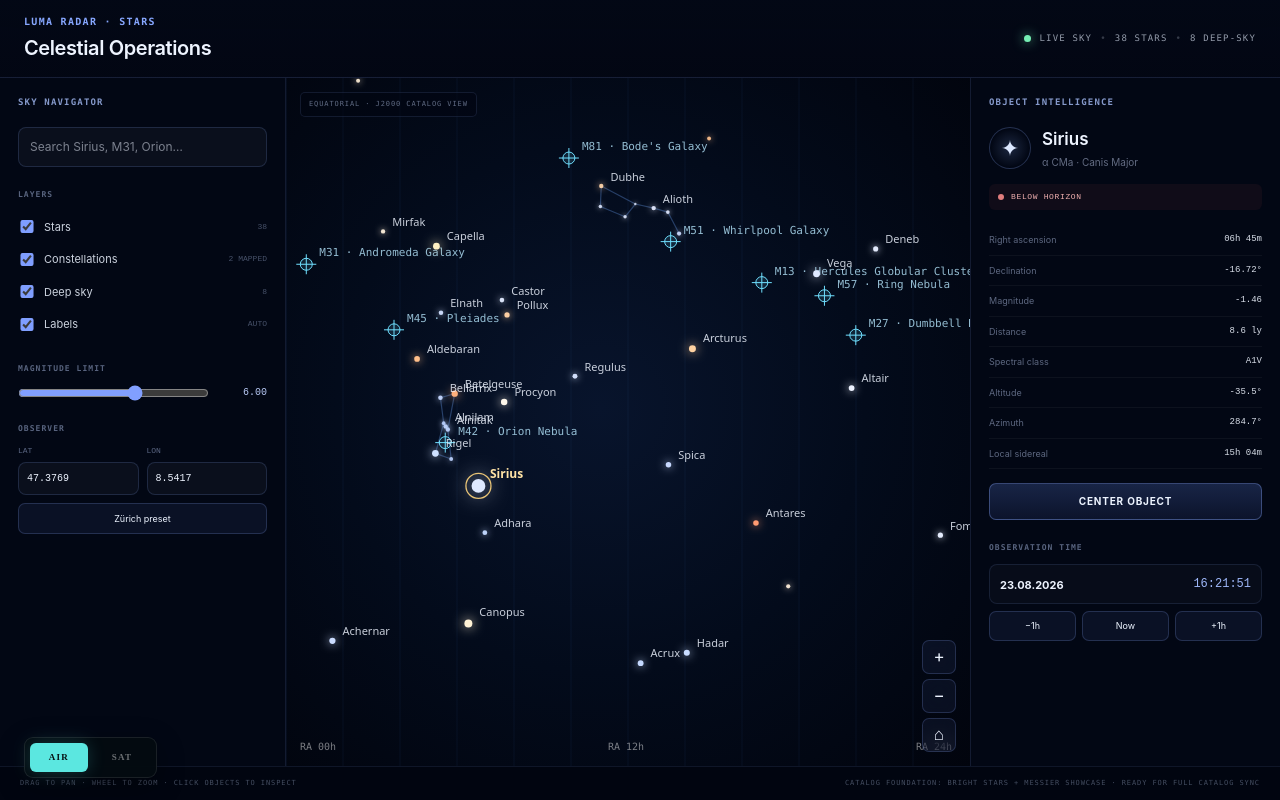
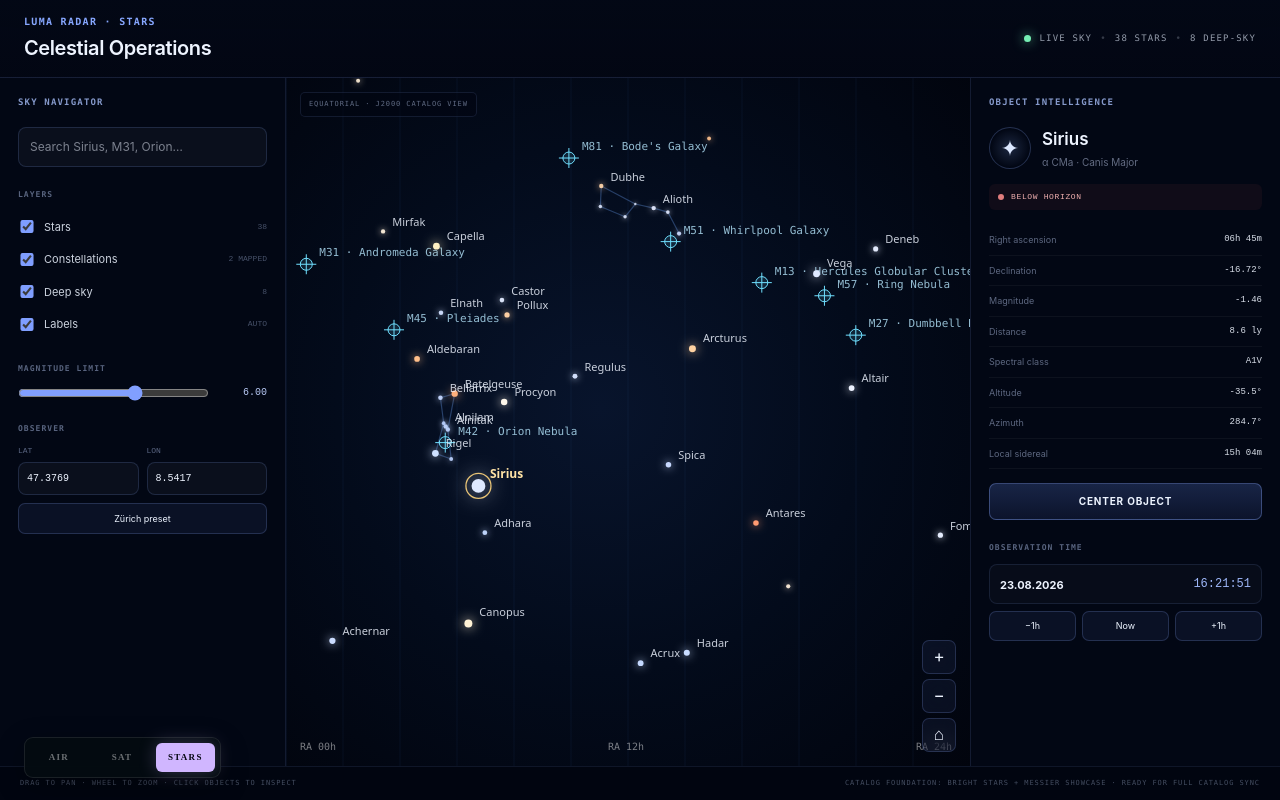
Before and after one commit to NexiCH86/luma-labs-website, a Next.js app: page /radar/stars in a window 1280 px wide. Built offline with nearby package versions, Linux system fonts and the light colour scheme.

Commit message:
Add STARS to radar mode switch

```diff
--- a/src/app/radar/RadarModeSwitch.tsx
+++ b/src/app/radar/RadarModeSwitch.tsx
@@ -5,12 +5,14 @@ import { usePathname } from "next/navigation";
 export default function RadarModeSwitch() {
     const pathname = usePathname();
     const satActive = pathname.startsWith("/radar/sat");
+    const starsActive = pathname.startsWith("/radar/stars");
+    const airActive = !satActive && !starsActive;
 
     return (
         <nav className="radar-mode-switch" aria-label="Radar mode">
             <a
                 href="/radar"
-                className={!satActive ? "is-active" : ""}
+                className={airActive ? "is-active" : ""}
             >
                 AIR
             </a>
@@ -20,6 +22,12 @@ export default function RadarModeSwitch() {
             >
                 SAT
             </a>
+            <a
+                href="/radar/stars"
+                className={starsActive ? "is-active stars-active" : ""}
+            >
+                STARS
+            </a>
         </nav>
     );
 }
```
